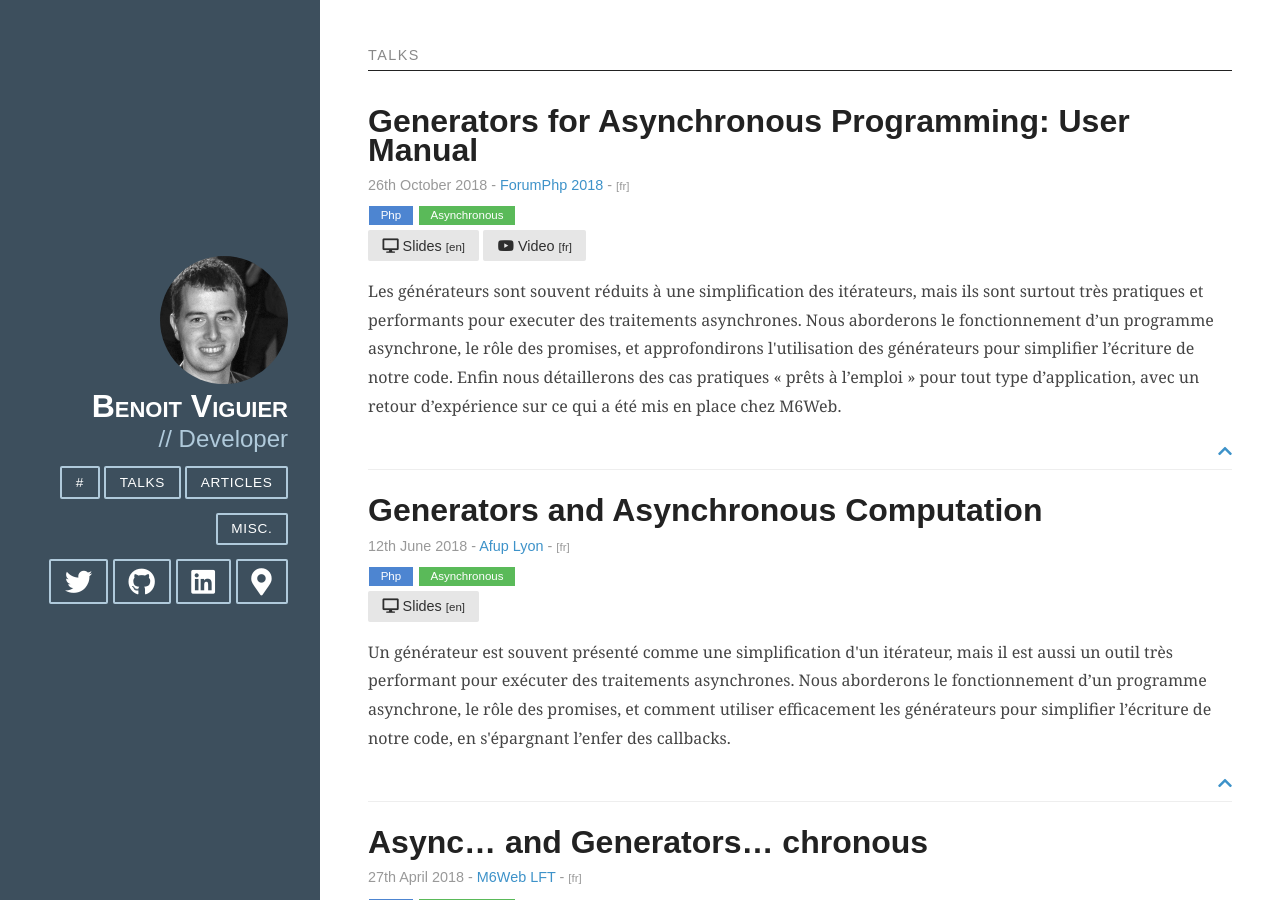
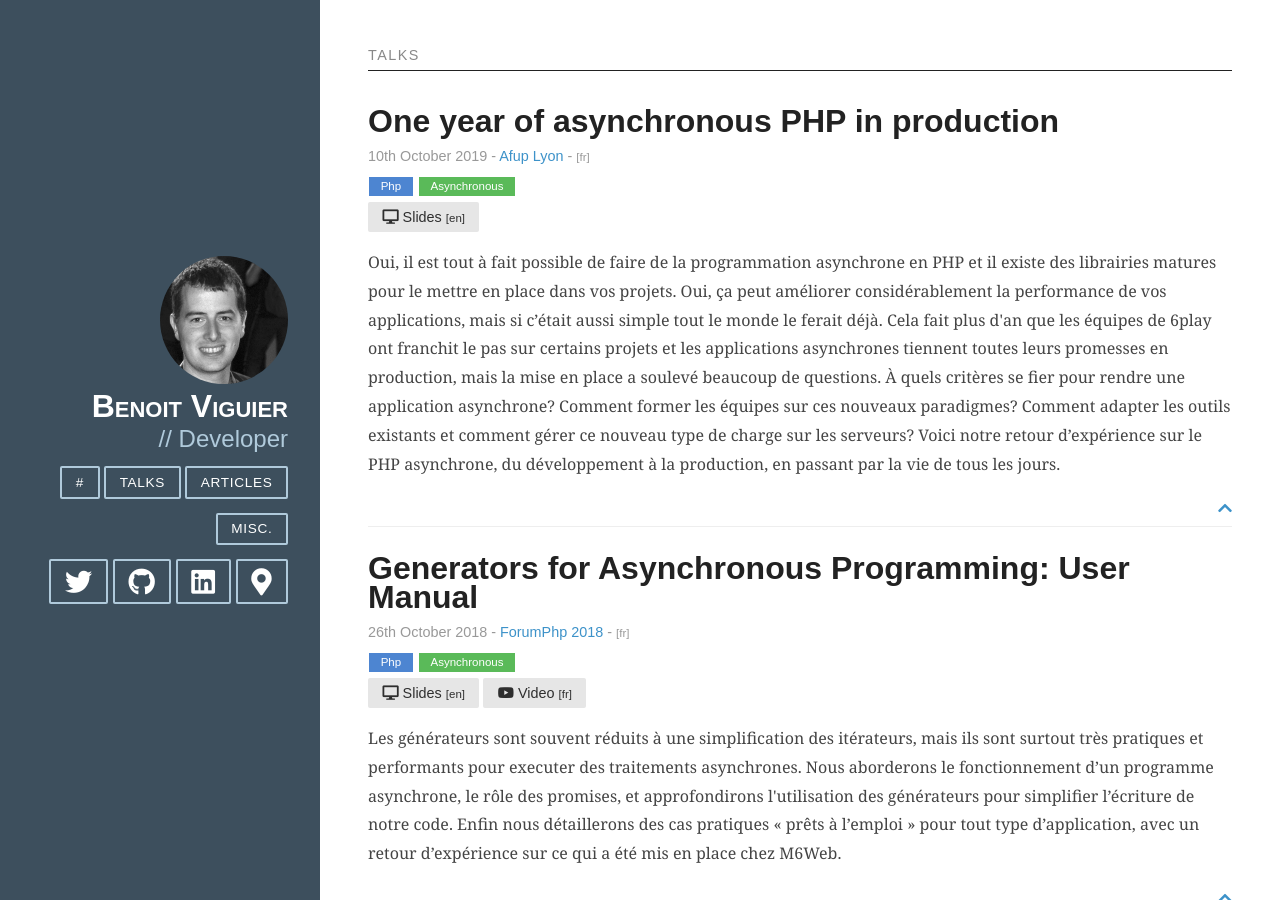
Before and after one commit to b-viguier/b-viguier.github.io, a Jekyll site: the page built from index.html, in a window 1280 px wide and 900 px high. Built offline with Jekyll 4.4.1, drawn with Linux system fonts in a browser that asks for light colours; nearby versions of some CDN libraries.

Commit message:
New talk added

```diff
--- a/_data/talks.yml
+++ b/_data/talks.yml
@@ -1,3 +1,15 @@
+-
+    title: "One year of asynchronous PHP in production"
+    slides_url: downloads/talks/AfupLyon-AsynchronousPhpInProduction.pdf
+    slides_lang: en
+    date: 10th October 2019
+    event: Afup Lyon
+    event_url: "https://www.meetup.com/fr-FR/afup-lyon-php/events/265085756/"
+    description: "Oui, il est tout à fait possible de faire de la programmation asynchrone en PHP et il existe des librairies matures pour le mettre en place dans vos projets. Oui, ça peut améliorer considérablement la performance de vos applications, mais si c’était aussi simple tout le monde le ferait déjà. Cela fait plus d'an que les équipes de 6play ont franchit le pas sur certains projets et les applications asynchrones tiennent toutes leurs promesses en production, mais la mise en place a soulevé beaucoup de questions. À quels critères se fier pour rendre une application asynchrone? Comment former les équipes sur ces nouveaux paradigmes? Comment adapter les outils existants et comment gérer ce nouveau type de charge sur les serveurs? Voici notre retour d’expérience sur le PHP asynchrone, du développement à la production, en passant par la vie de tous les jours."
+    lang: fr
+    categories:
+        - php
+        - async
 -
     title: "Generators for Asynchronous Programming: User Manual"
     slides_url: downloads/talks/ForumPhp-AsyncGenerators.pdf
```
Also changed, not shown: 1 other file.
